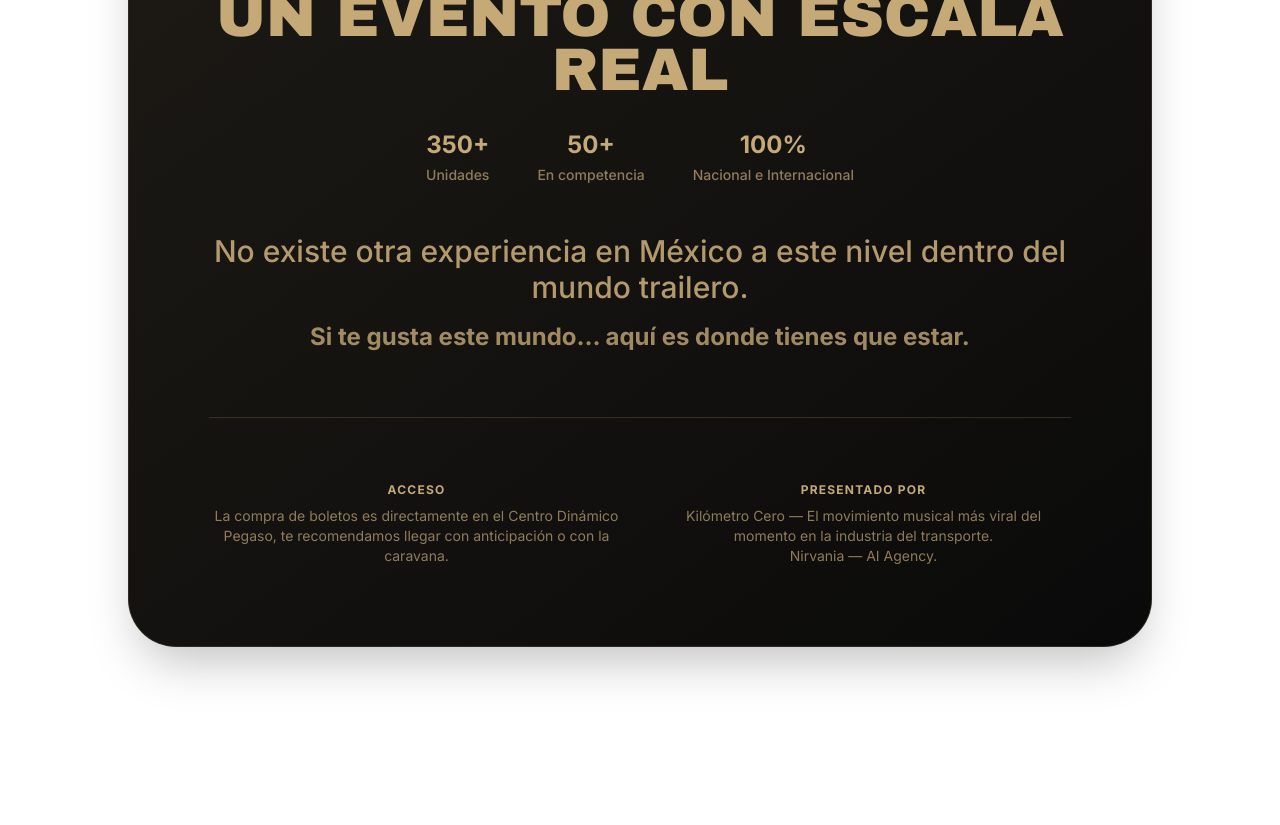
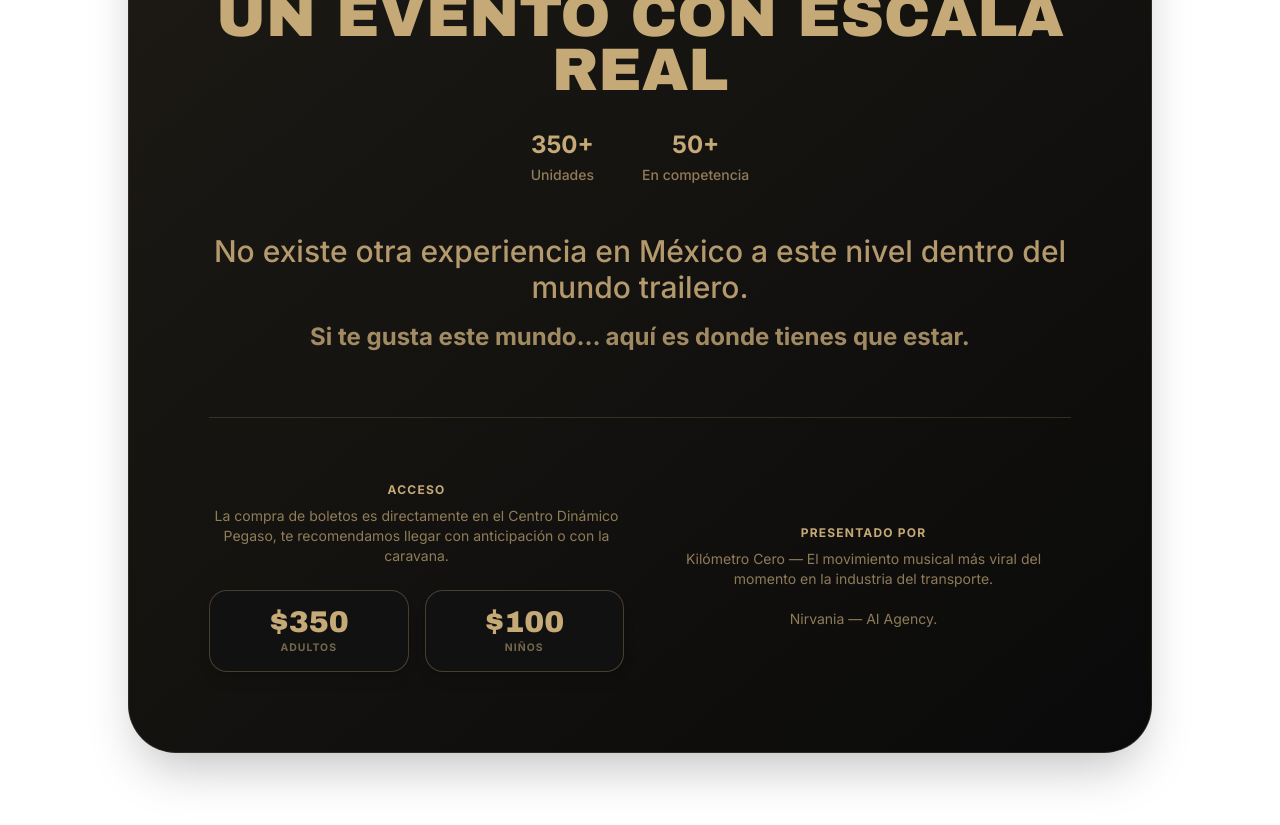
Before and after one commit to IAGGDEV/TruckFestLanding_V1, a Next.js app: page / in a window 1280 px wide. Shown: the part 2000-2825 px from the top of the page. Before the commit the page ends 2743 px from the top, so only its background shows below. Built offline with nearby package versions, Linux system fonts and the light colour scheme.

Commit message:
feat: add pricing tickets component, remove old stat block

```diff
--- a/src/app/page.tsx
+++ b/src/app/page.tsx
@@ -101,21 +101,31 @@ export default function Home() {
             <div className="flex flex-col md:flex-row justify-center items-center gap-12 font-bold text-xl md:text-2xl mb-12">
               <div className="text-[#c5a977]">350+ <span className="text-[#c5a977]/70 block text-sm font-medium mt-1">Unidades</span></div>
               <div className="text-[#c5a977]">50+ <span className="text-[#c5a977]/70 block text-sm font-medium mt-1">En competencia</span></div>
-              <div className="text-[#c5a977]">100% <span className="text-[#c5a977]/70 block text-sm font-medium mt-1">Nacional e Internacional</span></div>
             </div>
             <p className="text-2xl md:text-3xl font-medium text-[#c5a977]/90">
               No existe otra experiencia en México a este nivel dentro del mundo trailero.
             </p>
             <p className="text-xl md:text-2xl mt-4 font-bold text-[#c5a977] opacity-80">Si te gusta este mundo… aquí es donde tienes que estar.</p>
 
-            <div className="mt-16 pt-16 border-t border-[#c5a977]/20 text-left md:text-center grid grid-cols-1 md:grid-cols-2 gap-8 text-[#c5a977]/70">
+            <div className="mt-16 pt-16 border-t border-[#c5a977]/20 text-left md:text-center grid grid-cols-1 md:grid-cols-2 gap-8 text-[#c5a977]/70 flex items-center">
               <div className="text-sm">
                 <span className="block text-[#c5a977] font-bold mb-2 uppercase tracking-widest text-xs">Acceso</span>
                 La compra de boletos es directamente en el Centro Dinámico Pegaso, te recomendamos llegar con anticipación o con la caravana.
+
+                <div className="flex gap-4 mt-6 justify-start md:justify-center">
+                  <div className="border border-[#c5a977]/30 bg-[#111] rounded-2xl px-6 py-4 flex-1 shadow-lg hover:border-[#c5a977] transition-colors">
+                    <div className="text-3xl font-heading text-[#c5a977] leading-none mb-1">$350</div>
+                    <div className="uppercase tracking-widest text-[0.65rem] opacity-80 font-bold">Adultos</div>
+                  </div>
+                  <div className="border border-[#c5a977]/30 bg-[#111] rounded-2xl px-6 py-4 flex-1 shadow-lg hover:border-[#c5a977] transition-colors">
+                    <div className="text-3xl font-heading text-[#c5a977] leading-none mb-1">$100</div>
+                    <div className="uppercase tracking-widest text-[0.65rem] opacity-80 font-bold">Niños</div>
+                  </div>
+                </div>
               </div>
               <div className="text-sm">
                 <span className="block text-[#c5a977] font-bold mb-2 uppercase tracking-widest text-xs">Presentado por</span>
-                Kilómetro Cero — El movimiento musical más viral del momento en la industria del transporte.<br/>
+                Kilómetro Cero — El movimiento musical más viral del momento en la industria del transporte.<br/><br/>
                 Nirvania — AI Agency.
               </div>
             </div>
```
